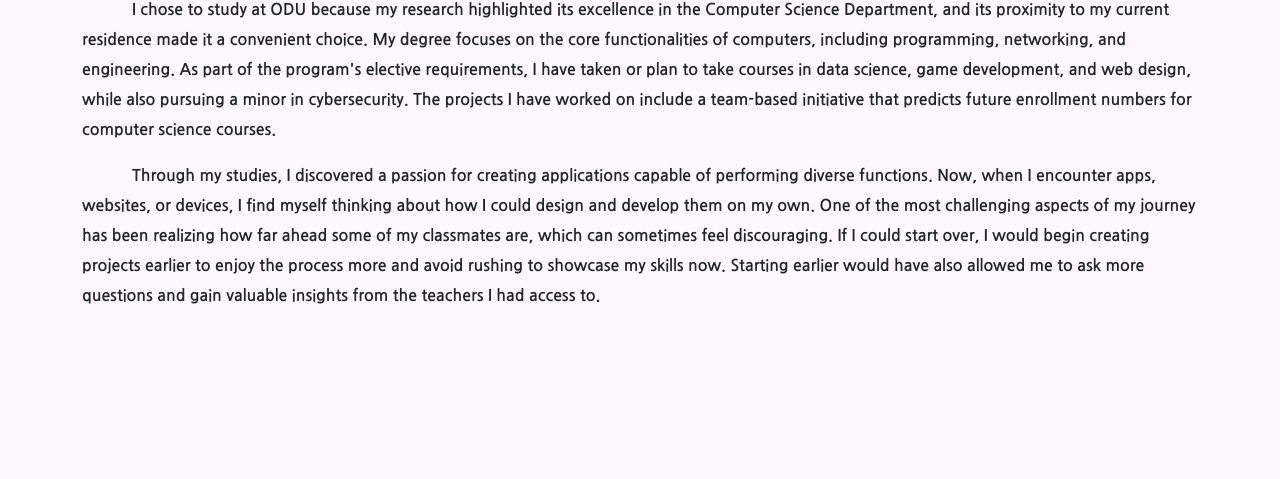
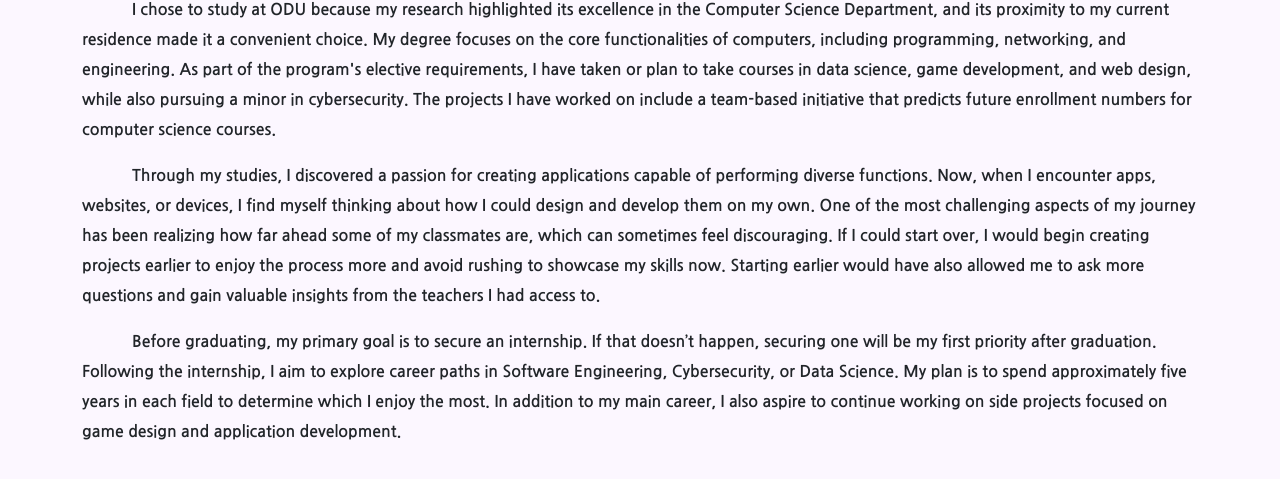
Before and after one commit to MyNerdChild/Sept24_Portfilio, a plain HTML site: page ODU-Reflection.html in a window 1280 px wide. Shown: the part 91-570 px from the top of the page. Drawn offline with Linux system fonts and the light colour scheme.

Commit message:
added graduation goals

```diff
--- a/ODU-Reflection.html
+++ b/ODU-Reflection.html
@@ -30,7 +30,13 @@
 
           <p class="text-indent">Through my studies, I discovered a passion for creating applications capable of performing diverse functions. Now, when I encounter apps, websites, or devices, I find myself thinking about how I could design and develop them on my own.
             One of the most challenging aspects of my journey has been realizing how far ahead some of my classmates are, which can sometimes feel discouraging.
-            If I could start over, I would begin creating projects earlier to enjoy the process more and avoid rushing to showcase my skills now. Starting earlier would have also allowed me to ask more questions and gain valuable insights from the teachers I had access to.</p></p>
+            If I could start over, I would begin creating projects earlier to enjoy the process more and avoid rushing to showcase my skills now. Starting earlier would have also allowed me to ask more questions and gain valuable insights from the teachers I had access to.</p>
+
+            <p class="text-indent">Before graduating, my primary goal is to secure an internship.
+                If that doesn’t happen, securing one will be my first priority after graduation.
+                Following the internship, I aim to explore career paths in Software Engineering, Cybersecurity, or Data Science.
+                My plan is to spend approximately five years in each field to determine which I enjoy the most.
+                In addition to my main career, I also aspire to continue working on side projects focused on game design and application development.</p>
           </div>
     </section>
 
```
